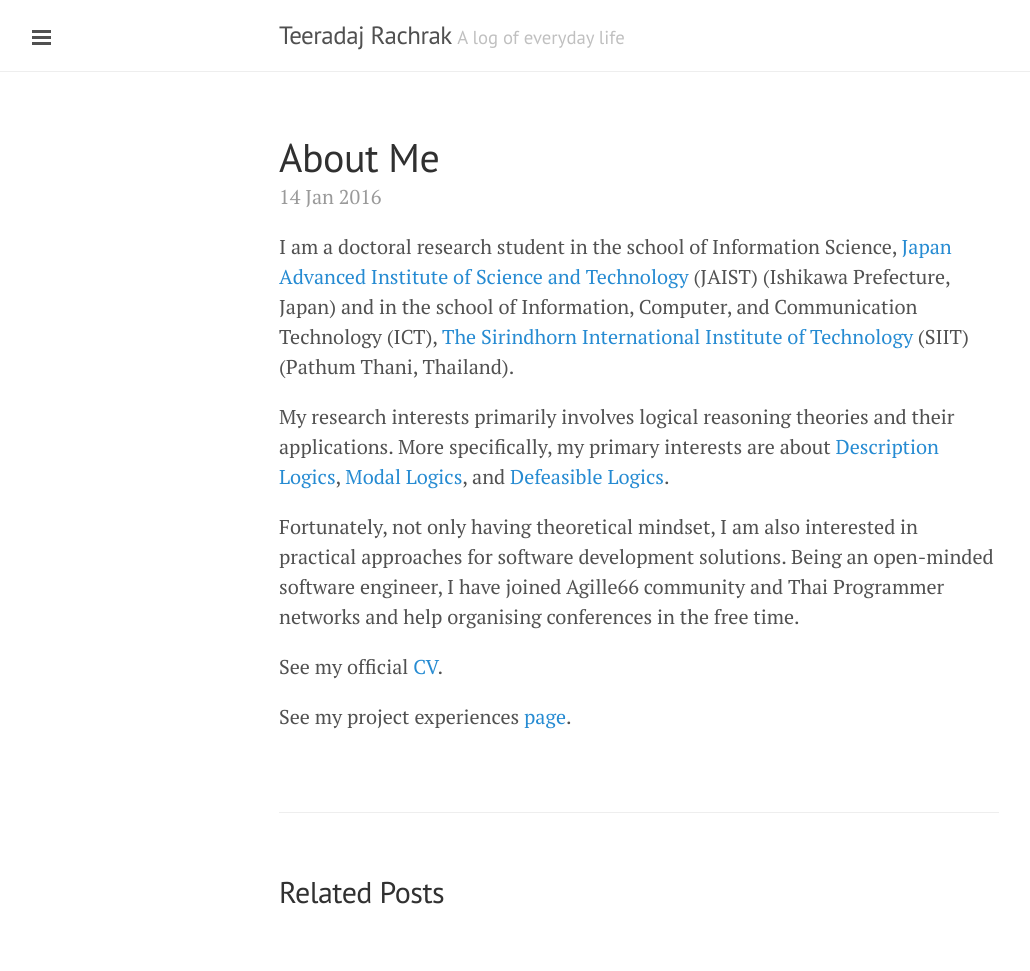
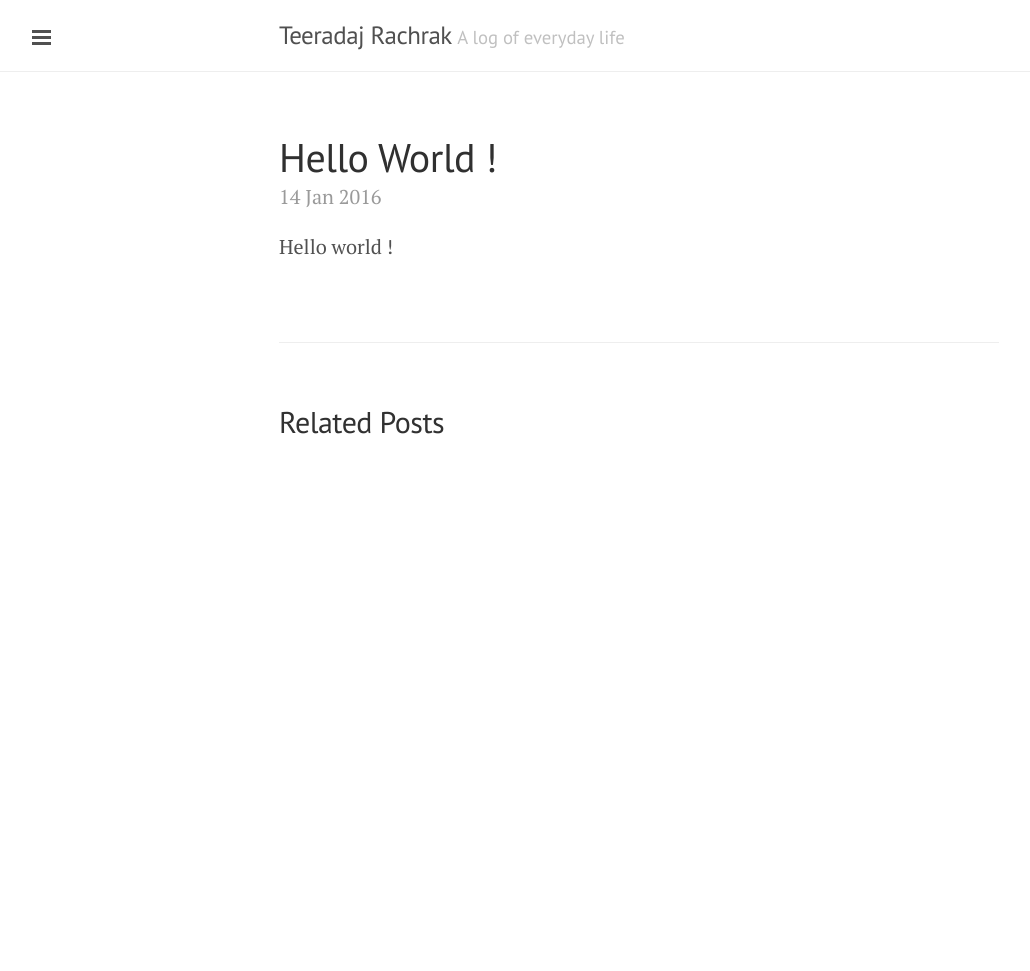
Before and after one commit to xlives/xlives.github.io, a Jekyll site: the page built from _posts/2016-01-14-about-me.markdown, in a window 1280 px wide. Shown: the whole page, without its empty margins (1-1031 px from the left). Built offline with Jekyll 4.4.1, drawn with Linux system fonts in a browser that asks for light colours; after the commit the page ends 900 px from its top, so only the background shows below that.

Commit message:
Post update: About Me

```diff
--- a/_posts/2016-01-14-about-me.markdown
+++ b/_posts/2016-01-14-about-me.markdown
@@ -1,14 +1,6 @@
 ---
 published: true
-title: About Me
+title: Hello World !
 layout: post
 ---
-I am a doctoral research student in the school of Information Science, [Japan Advanced Institute of Science and Technology](http://www.jaist.ac.jp/) (JAIST) (Ishikawa Prefecture, Japan) and in the school of Information, Computer, and Communication Technology  (ICT), [The Sirindhorn International Institute of Technology](http://www.siit.tu.ac.th/newsite/) (SIIT) (Pathum Thani, Thailand).
-
-My research interests primarily involves logical reasoning theories and their applications. More specifically, my primary interests are about [Description Logics](https://en.wikipedia.org/wiki/Description_logic), [Modal Logics](https://en.wikipedia.org/wiki/Modal_logic), and [Defeasible Logics](https://en.wikipedia.org/wiki/Defeasible_logic).
-
-Fortunately, not only having theoretical mindset, I am also interested in practical approaches for software development solutions. Being an open-minded software engineer, I have joined Agille66 community and Thai Programmer networks and help organising conferences in the free time.
-
-See my official [CV](https://drive.google.com/file/d/0B3XK_HW-FzZaMldXMm52V3RpV2c/view).
-
-See my project experiences [page](https://sites.google.com/site/tracharak/home).
+Hello world !
```
